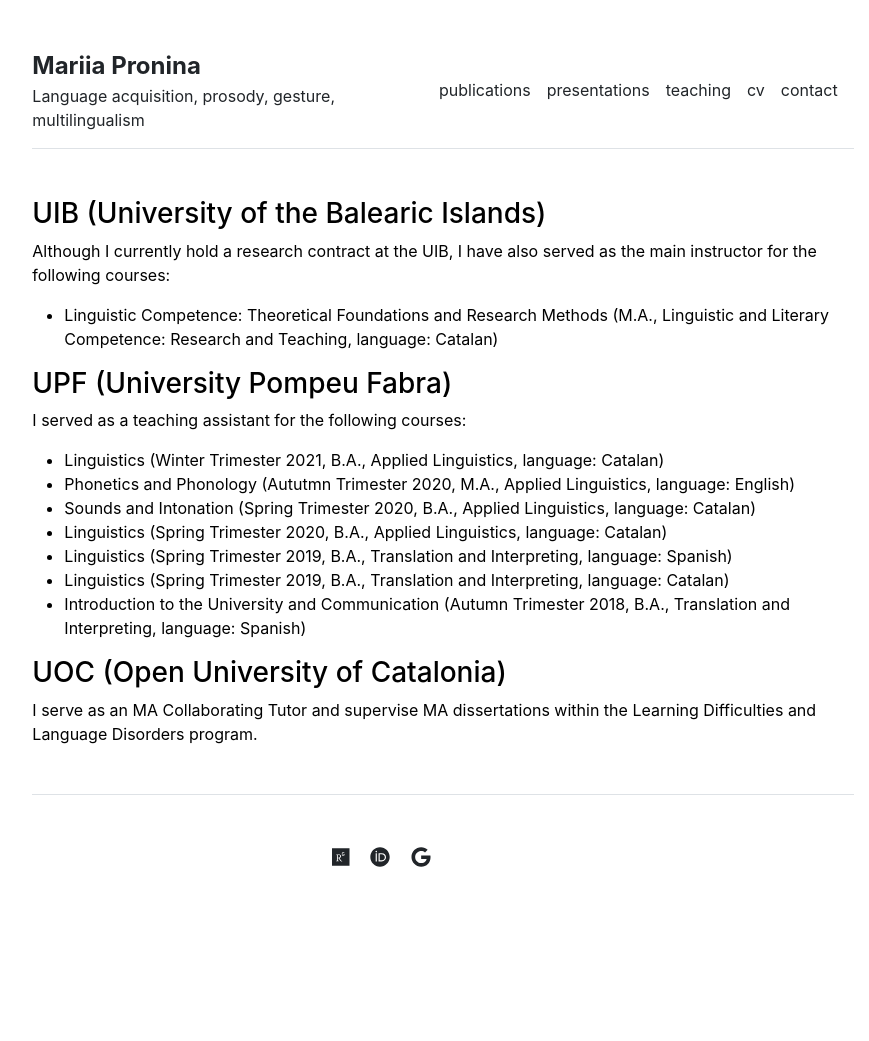
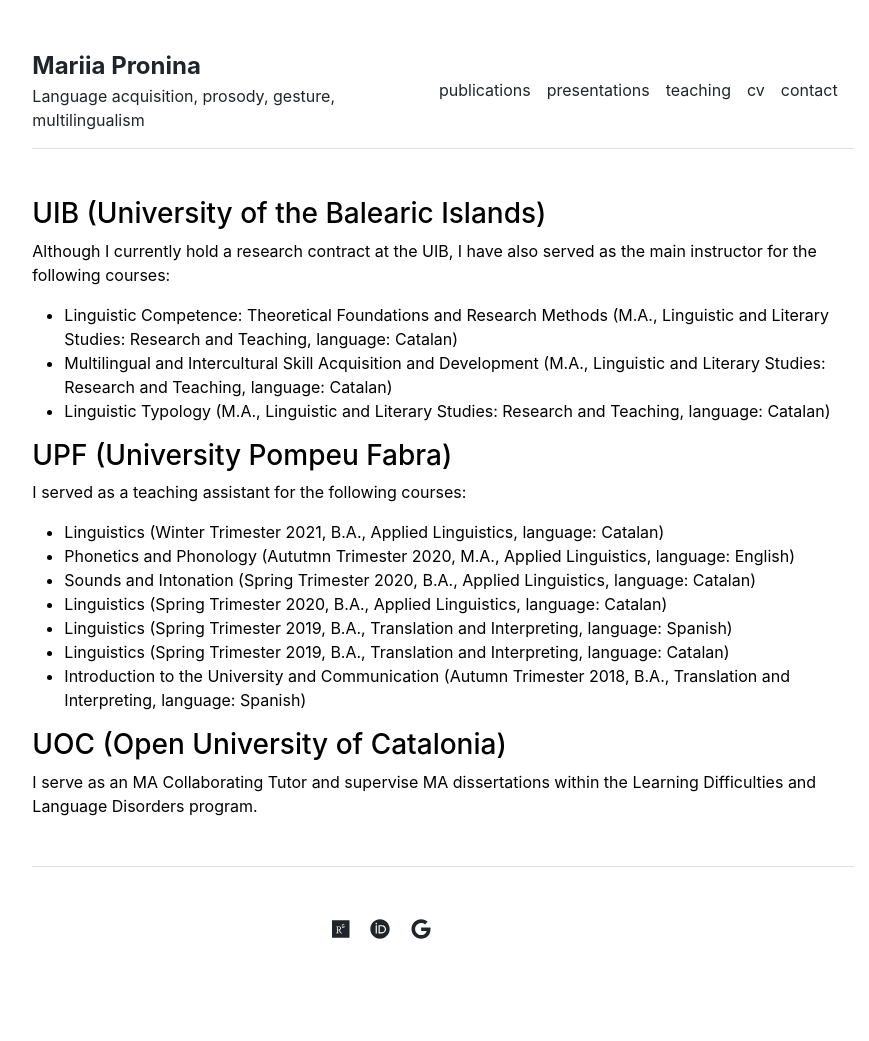
Before and after one commit to mariia-pronina/mariia-pronina.github.io, a Jekyll site: the page built from teaching.md, in a window 1280 px wide. Shown: the whole page, without its empty margins (197-1066 px from the left). Built offline with Jekyll 4.4.1, drawn with Linux system fonts in a browser that asks for light colours; before the commit the page ends 969 px from its top, so only the background shows below that.

Commit message:
Update teaching.md

```diff
--- a/teaching.md
+++ b/teaching.md
@@ -6,7 +6,9 @@ title: "teaching"
 ### UIB (University of the Balearic Islands)
 Although I currently hold a research contract at the UIB, I have also served as the main instructor for the following courses:
 
-- Linguistic Competence: Theoretical Foundations and Research Methods (M.A., Linguistic and Literary Competence: Research and Teaching, language: Catalan)
+- Linguistic Competence: Theoretical Foundations and Research Methods (M.A., Linguistic and Literary Studies: Research and Teaching, language: Catalan)
+- Multilingual and Intercultural Skill Acquisition and Development (M.A., Linguistic and Literary Studies: Research and Teaching, language: Catalan)
+- Linguistic Typology (M.A., Linguistic and Literary Studies: Research and Teaching, language: Catalan)
 
 
 ### UPF (University Pompeu Fabra)
```
